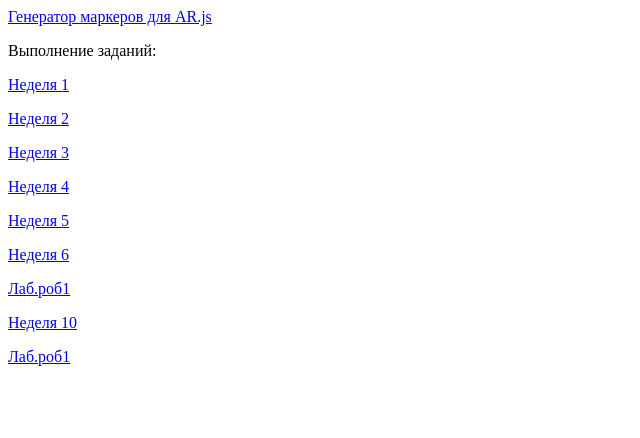
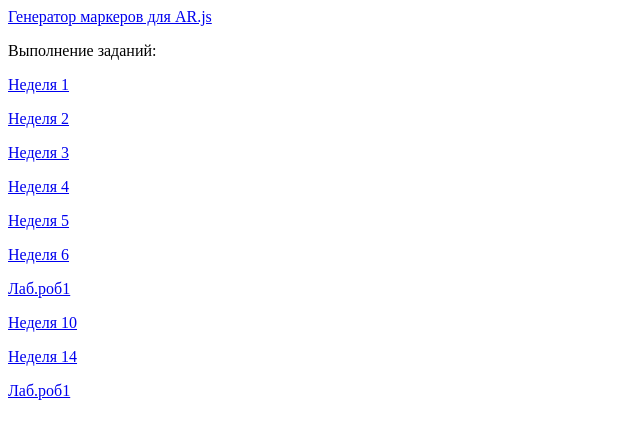
Before and after one commit to irini110/innovative-technologies, a plain HTML site: page index.html in a window 1280 px wide. Shown: the whole page, without its empty margins (0-640 px from the left). Drawn offline with Linux system fonts and the light colour scheme.

Commit message:
Update index.html

```diff
--- a/index.html
+++ b/index.html
@@ -14,6 +14,7 @@
 		<p><a href="week6/ABCD.html" target="_blank">Неделя 6</a>
 		<p><a href="LAB1/LAB1.html" target="_blank">Лаб.роб1</a>
 		<p><a href="week10/index.html" target="_blank">Неделя 10</p>
+		<p><a href="week14/index.html" target="_blank">Неделя 14</p>
     <p><a href="LAB1/LAB1.1.html" target="_blank">Лаб.роб1</a>
 	</body>
 </html>
```
